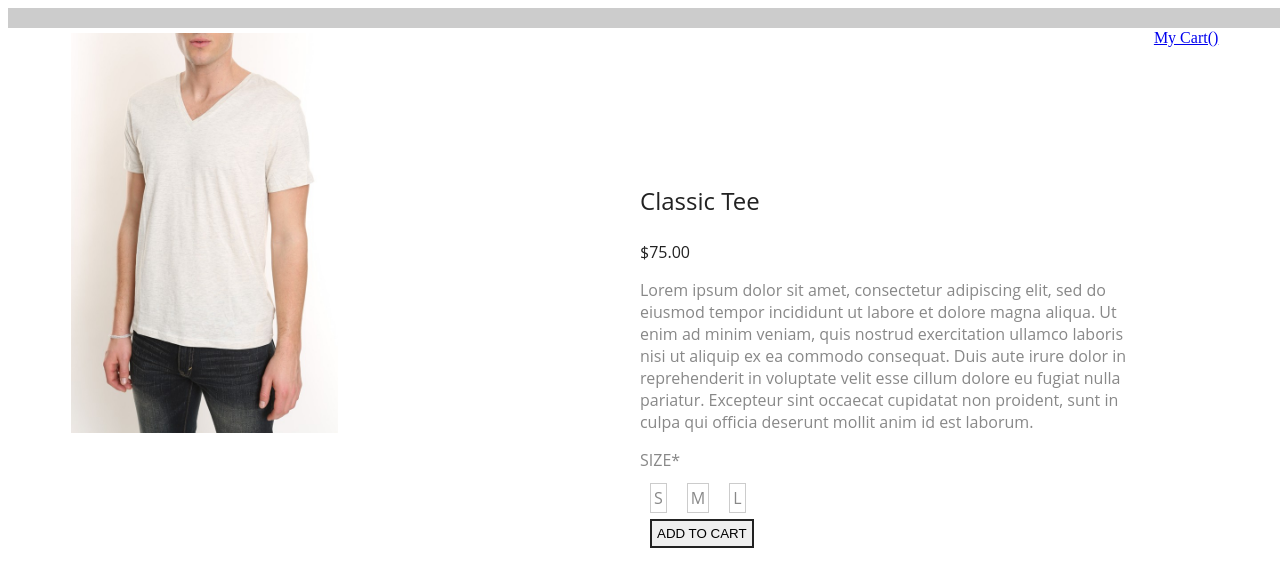
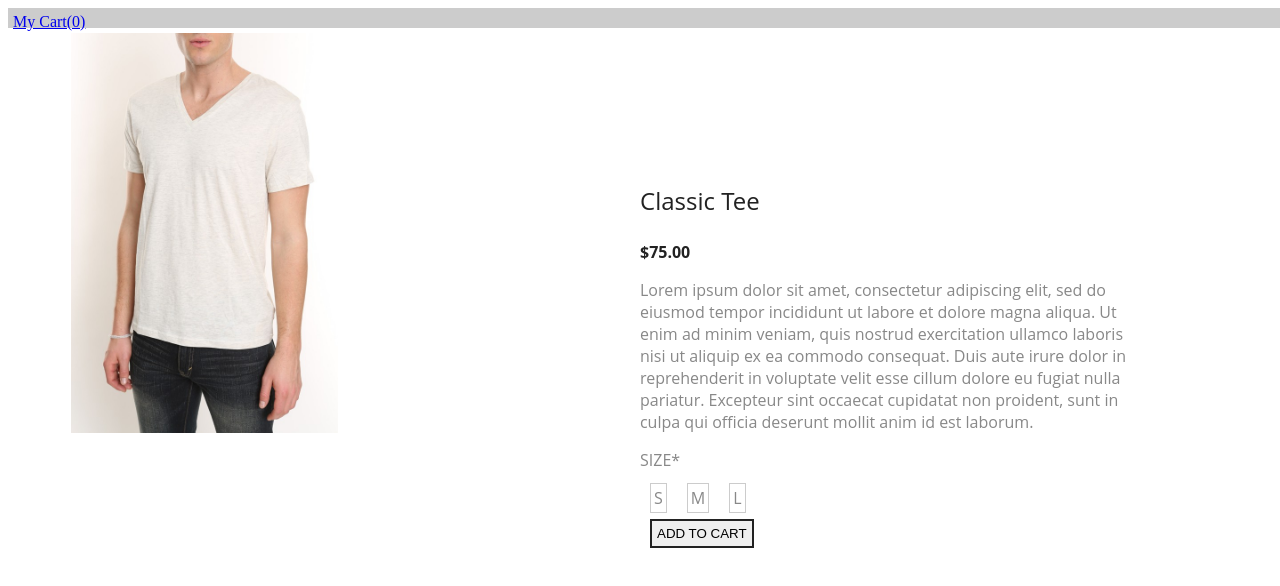
Before and after one commit to Pete-Angjelevski/MR-Frontend-Developer-Technical-Test, a React app: page / in a window 1280 px wide. Shown: the top 586 px of the page. Built offline with nearby package versions, Linux system fonts and the light colour scheme.

Commit message:
add routing to cart

```diff
--- a/src/client/components/App.tsx
+++ b/src/client/components/App.tsx
@@ -1,11 +1,13 @@
 import * as React from 'react'
-import { useState, useEffect } from 'react'
-import * as request from 'superagent'
+import { Route } from 'react-router-dom'
+
 
 
 // COMPOENENTS
 import Header from './Header'
 import Body from './Body'
+
+
 
 interface IAppProps {}
 
@@ -14,8 +16,9 @@ const App: React.FC<IAppProps> = () => {
 
 	return (
 		<>
-			<Header />
-			<Body />
+			<Route path="/" component={Header} />
+			<Route path="/" component={Body} />
+
 
 		</>
 	)
--- a/src/client/components/Body.tsx
+++ b/src/client/components/Body.tsx
@@ -38,7 +38,7 @@ const Body: React.FC<IBodyProps> = () => {
       </div>
       <div className="content">
         <p className="name">{name}</p>
-        <p className="price">${price}.00</p>
+        <p className="price"><strong>${price}.00</strong></p>
         <p>{description}</p>
         <div>
           <p>SIZE* {selectedSize}</p>
--- a/src/client/components/Cart.tsx
+++ b/src/client/components/Cart.tsx
@@ -2,13 +2,12 @@ import * as React from 'react'
 import { CartType } from '../types/appSpecificTypes'
 import { useSelector } from 'react-redux'
 import { connect } from 'react-redux'
-
+import { Link } from 'react-router-dom'
 
 
 
 interface ICartProps {
-  trigger: boolean
-  setTrigger: any
+
 }
 
 
@@ -19,10 +18,9 @@ const Cart: React.FC<ICartProps> = (props):any => {
 
 
 
-  return (props.trigger)
-  ? (
+  return (
     <div>
-      <button onclick={setCartPopup(false)}>X</button>
+      <Link to="/">X</Link>
       <ul>
         {cart.map((item: CartType) => {
           return (
@@ -36,7 +34,7 @@ const Cart: React.FC<ICartProps> = (props):any => {
       </ul>
     </div>
   )
-  : ""
+
 
 
 }
--- a/src/client/components/Header.tsx
+++ b/src/client/components/Header.tsx
@@ -1,5 +1,6 @@
 import * as React from 'react'
-import { useState } from 'react'
+import { Link, Route } from 'react-router-dom'
+
 
 //COMPONENTS
 import Cart from './Cart'
@@ -15,13 +16,13 @@ interface IHeaderProps {
 }
 
 const Header: React.FC<IHeaderProps> = () => {
-  const [cartPopup, setCartPopup] = useState<boolean>(false)
 
 
     return (
         <div className="headerContainer">
-          <a href="#" onClick={() => setCartPopup(true)}><p>My Cart({})</p></a>
-          <Cart trigger={cartPopup} setTrigger={setCartPopup}/>
+          <Link className="link" to='/cart'>My Cart(0)</Link>
+          <Route path="/cart" component={Cart} />
+
         </div>
 
           )
--- a/src/client/index.tsx
+++ b/src/client/index.tsx
@@ -4,9 +4,12 @@ import App from './components/App';
 import './scss/app';
 import { Provider } from 'react-redux'
 import { store } from './store'
+import { HashRouter as Router } from 'react-router-dom'
 
 render(
   <Provider store={store} >
-    <App />
+    <Router>
+      <App />
+    </Router>
   </Provider>,
   document.getElementById("root"));
--- a/src/client/scss/Header.scss
+++ b/src/client/scss/Header.scss
@@ -9,9 +9,10 @@
   width: 100%;
   height: 10px;
 
-  a {
+  link {
     position: absolute;
     right: 5%;
+    top: 5px;
 
   }
 }
```
Also changed, not shown: src/client/scss/Cart.scss (added).
